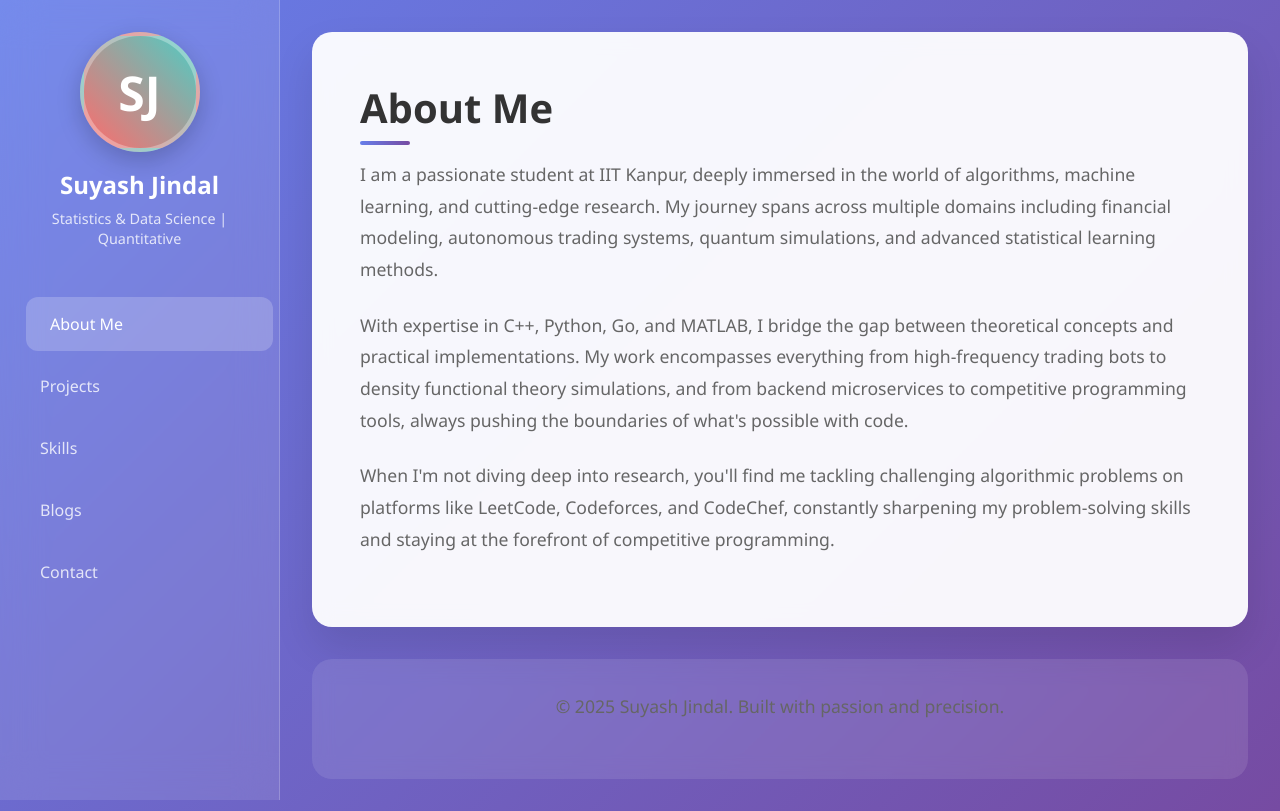
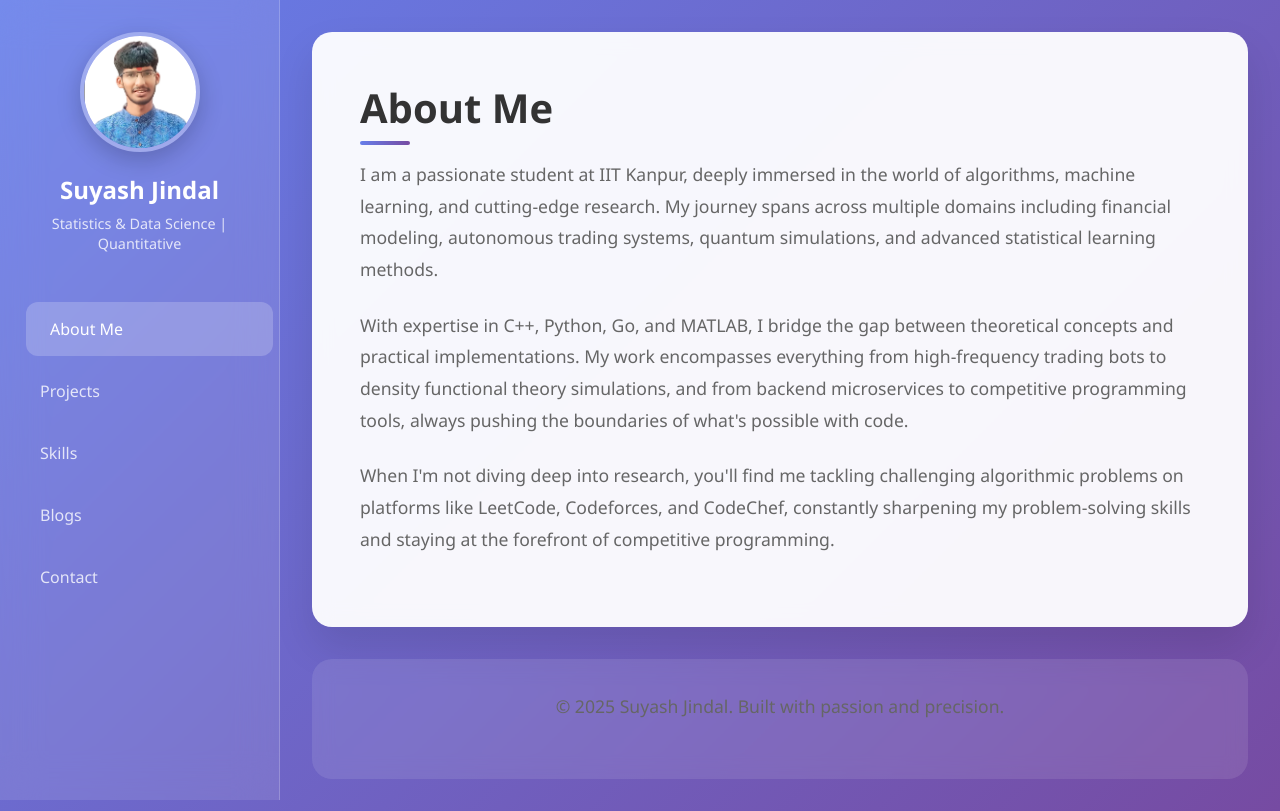
Before and after one commit to SuyashJindal/SuyashJindal.github.io, a plain HTML site: page interactive_portfolio.html in a window 1280 px wide. Drawn offline with Linux system fonts and the light colour scheme.

Commit message:
Update interactive_portfolio.html

```diff
--- a/interactive_portfolio.html
+++ b/interactive_portfolio.html
@@ -414,7 +414,7 @@
     <div class="container">
         <aside class="sidebar" id="sidebar">
             <div class="profile-section">
-                <img src="your-photo.png" alt="Suyash Jindal" class="profile-img"
+                <img src="color.png" alt="Suyash Jindal" class="profile-img"
                      onerror="this.style.display='none'; this.nextElementSibling.style.display='flex';">
                 <div class="profile-img profile-img-placeholder" style="display: none;">SJ</div>
                 <h1>Suyash Jindal</h1>
```
